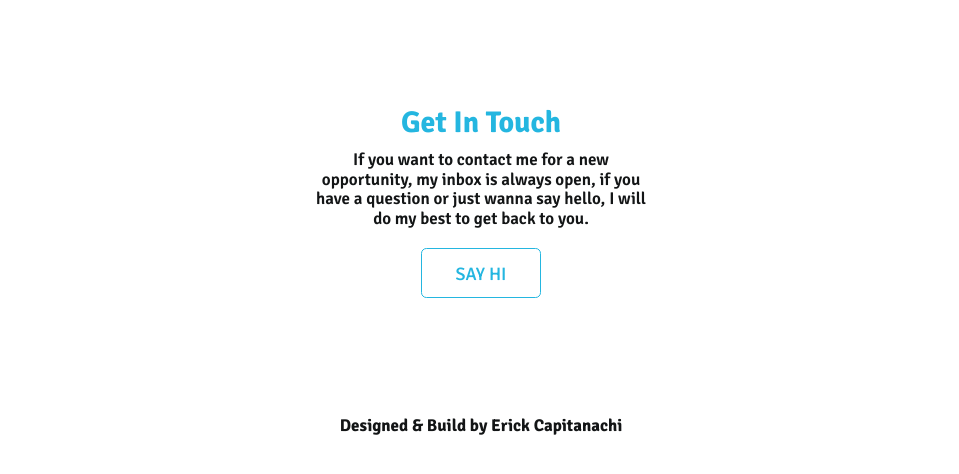
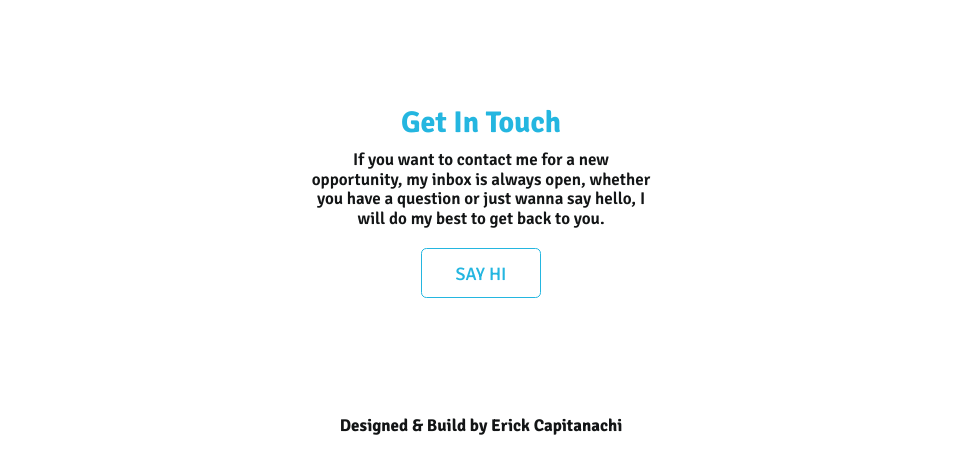
Before and after one commit to Capi02/Portfolio-2023, a plain HTML site: page index.html in a window 1280 px wide. Shown: the part 2035-2509 px from the top of the page, without its empty margins (159-1118 px from the left). Drawn offline with nearby package versions, Linux system fonts and the light colour scheme.

Commit message:
Correction

```diff
--- a/index.html
+++ b/index.html
@@ -336,7 +336,7 @@
       <h2 class="get_in_touch_title">Get In Touch</h2>
       <p class="contact_message">
         If you want to contact me for a new opportunity, my inbox is always
-        open, if you have a question or just wanna say hello, I will do my best
+        open, whether you have a question or just wanna say hello, I will do my best
         to get back to you.
       </p>
 
```
